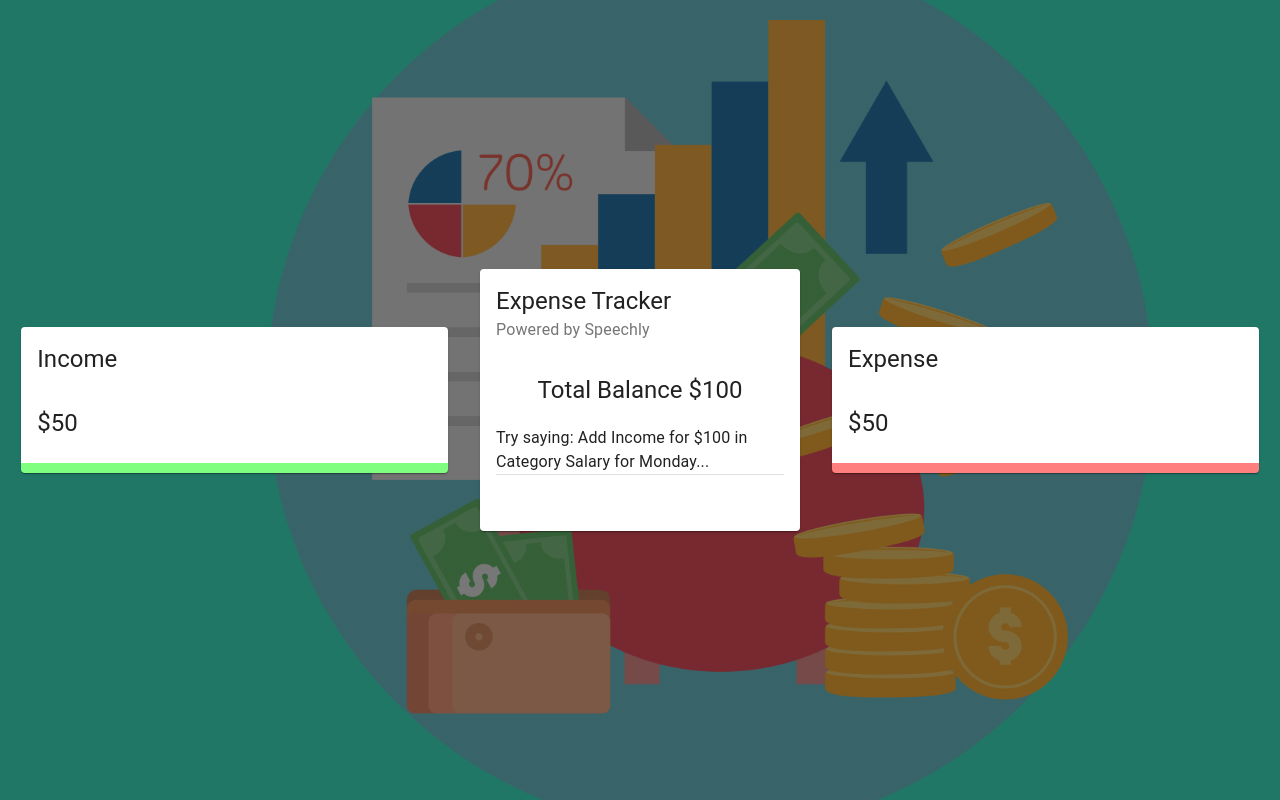
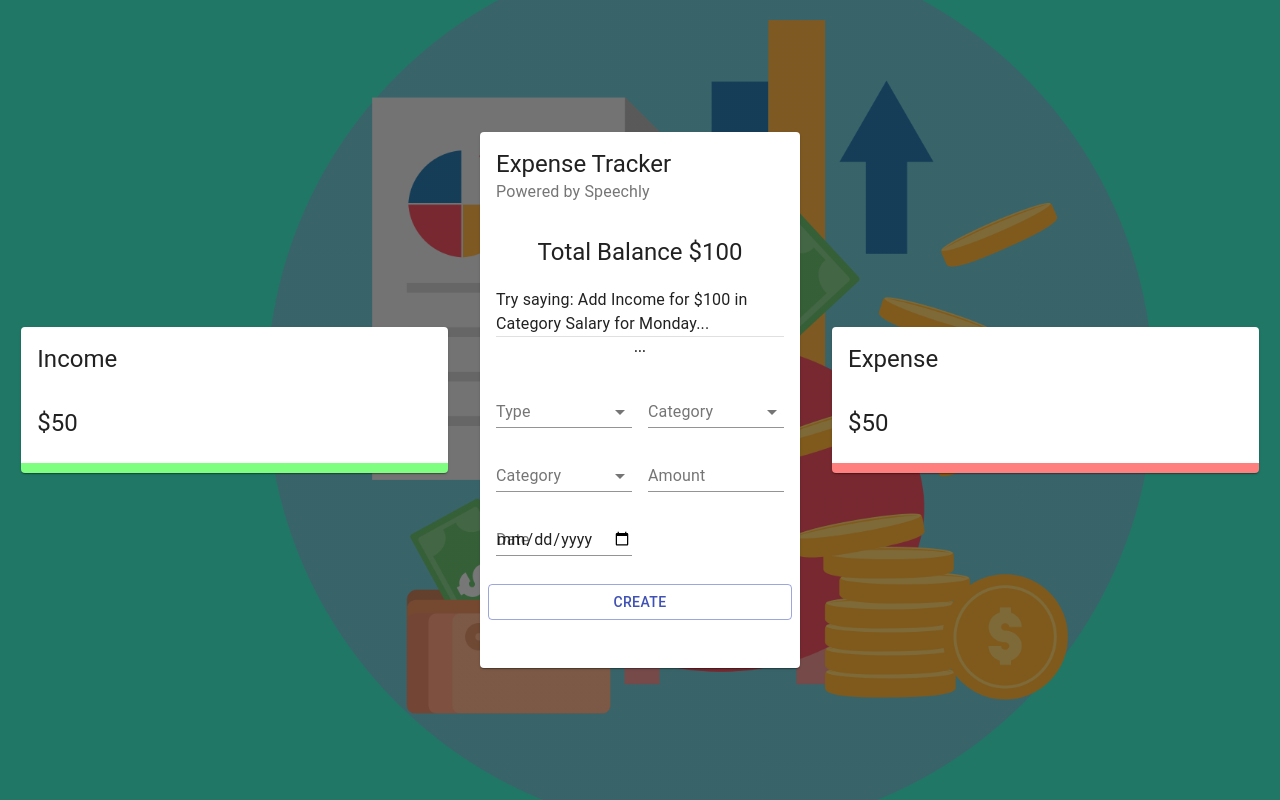
Before and after one commit to vsreyes/speechly-expense-tracker, a React (Create React App) app: page / in a window 1280 px wide. Built offline with nearby package versions, Linux system fonts and the light colour scheme.

Commit message:
Form setup

```diff
--- a/src/components/Main/Form/Form.jsx
+++ b/src/components/Main/Form/Form.jsx
@@ -32,8 +32,21 @@
         </FormControl>
       </Grid>
       <Grid item xs={6}>
-
+        <FormControl fullWidth>
+          <InputLabel>Category</InputLabel>
+          <Select>
+              <MenuItem value="business">Business</MenuItem>
+              <MenuItem value="salary">Salary</MenuItem>
+          </Select>
+        </FormControl>
       </Grid>
+      <Grid item xs={6}>
+        <TextField type="number" label="Amount" fullWidth/>
+      </Grid>
+      <Grid item xs={6}>
+        <TextField type="date" label="Date" fullWidth/>
+      </Grid>
+      <Button className={classes.button} variant="outlined" color="primary" fullWidth>Create</Button>
     </Grid>
   )
 }
--- a/src/components/Main/Main.jsx
+++ b/src/components/Main/Main.jsx
@@ -2,6 +2,7 @@
 import { Card , CardHeader, CardContent, Typography, Grid, Divider } from '@material-ui/core'
 
 import useStyles from './styles';
+import Form from './Form/Form';
 
 const Main = () => {
   const classes = useStyles();
@@ -16,7 +17,7 @@
           Try saying: Add Income for $100 in Category Salary for Monday...
         </Typography>
         <Divider />
-        {/* form */}
+          <Form />
         </CardContent>
           <CardContent className={classes.cardContent}>
             <Grid container spacing={2}>
```
